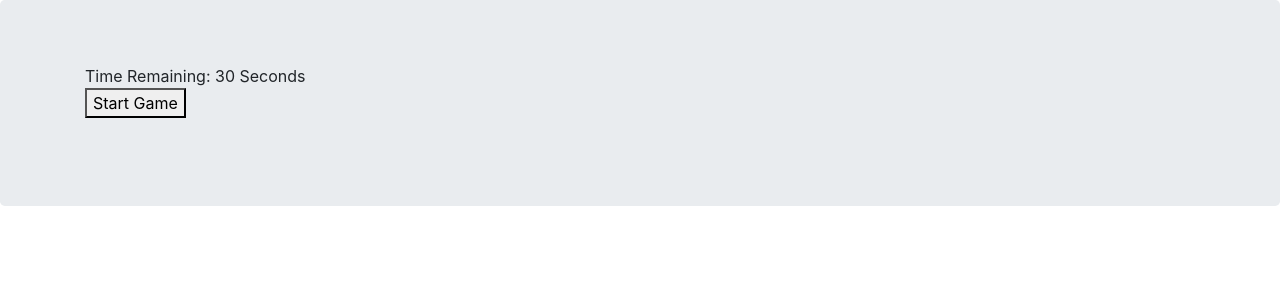
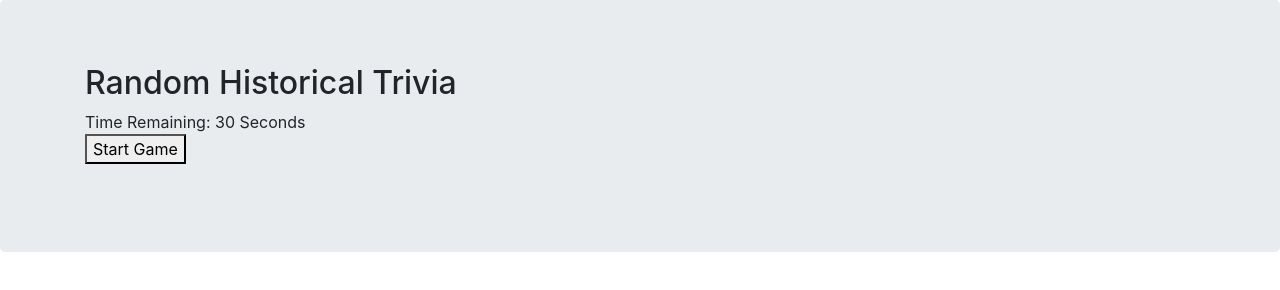
Before and after one commit to Cabco19/TriviaGame, a plain HTML site: page index.html in a window 1280 px wide. Drawn offline with nearby package versions, Linux system fonts and the light colour scheme.

Commit message:
CSS Updates

```diff
--- a/index.html
+++ b/index.html
@@ -13,6 +13,8 @@
       <div class="container">
 
         <div id="wrapper">
+
+          <h2>Random Historical Trivia</h2>
 
                 <div id="timer">Time Remaining: 30 Seconds</div>
 
```
